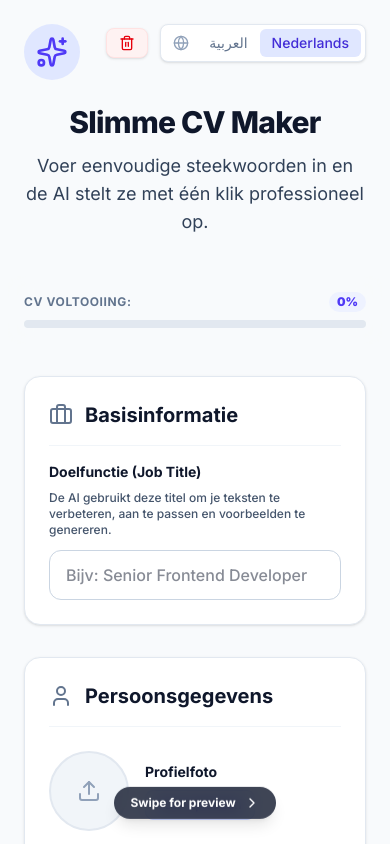
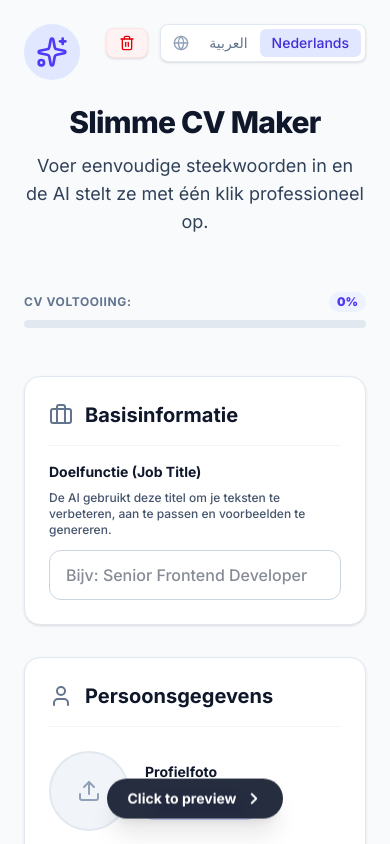
Before and after one commit to abdusari397-hue/ai-cv-builder, a Next.js app: page / in a window 390 px wide. Built offline with nearby package versions, Linux system fonts and the light colour scheme.

Commit message:
fix: make mobile navigation buttons clickable for devices without touch/swipe

```diff
--- a/src/app/page.tsx
+++ b/src/app/page.tsx
@@ -178,11 +178,11 @@ export default function Home() {
         <div id="form-area" className="w-full shrink-0 snap-center lg:w-1/2 h-full overflow-y-auto p-6 md:p-10 lg:px-10 pb-24 relative">
 
           {/* Mobile Swipe Indicator */}
-          <div className="lg:hidden absolute bottom-6 left-0 right-0 flex justify-center pointer-events-none sticky-bottom z-50">
-            <div className="bg-slate-900/80 backdrop-blur text-white px-4 py-2 rounded-full text-xs font-bold flex items-center gap-2 shadow-lg animate-bounce">
-              <span>{language === 'ar' ? 'اسحب للمعاينة' : 'Swipe for preview'}</span>
-              <svg width="16" height="16" viewBox="0 0 24 24" fill="none" stroke="currentColor" strokeWidth="2" strokeLinecap="round" strokeLinejoin="round" className={language === 'ar' ? 'rotate-180' : ''}><path d="m9 18 6-6-6-6"/></svg>
-            </div>
+          <div className="lg:hidden absolute bottom-6 left-0 right-0 flex justify-center sticky-bottom z-50">
+            <a href="#preview-area" className="bg-slate-900/90 backdrop-blur text-white px-5 py-2.5 rounded-full text-sm font-bold flex items-center gap-2 shadow-xl hover:bg-slate-800 transition-all animate-bounce cursor-pointer">
+              <span>{language === 'ar' ? 'انقر للمعاينة' : 'Click to preview'}</span>
+              <svg width="18" height="18" viewBox="0 0 24 24" fill="none" stroke="currentColor" strokeWidth="2.5" strokeLinecap="round" strokeLinejoin="round" className={language === 'ar' ? 'rotate-180' : ''}><path d="m9 18 6-6-6-6"/></svg>
+            </a>
           </div>
 
           <header className={`mb-10 text-center ${language === 'ar' ? 'lg:text-right' : 'lg:text-left'}`}>
@@ -389,11 +389,11 @@ export default function Home() {
       {/* Right Preview Area */}
       <div id="preview-area" className="w-full shrink-0 snap-center lg:w-1/2 h-full overflow-y-auto bg-slate-200 lg:bg-white border-s border-slate-200 relative pb-20 lg:pb-0">
           {/* Mobile Swipe Indicator (Back) */}
-          <div className="lg:hidden absolute bottom-6 left-0 right-0 flex justify-center pointer-events-none sticky-bottom z-50">
-            <div className="bg-indigo-600/90 backdrop-blur text-white px-4 py-2 rounded-full text-xs font-bold flex items-center gap-2 shadow-lg">
-              <svg width="16" height="16" viewBox="0 0 24 24" fill="none" stroke="currentColor" strokeWidth="2" strokeLinecap="round" strokeLinejoin="round" className={language === 'ar' ? '' : 'rotate-180'}><path d="m15 18-6-6 6-6"/></svg>
-              <span>{language === 'ar' ? 'اسحب للتعديل' : 'Swipe to edit'}</span>
-            </div>
+          <div className="lg:hidden absolute bottom-6 left-0 right-0 flex justify-center sticky-bottom z-50">
+            <a href="#form-area" className="bg-indigo-600/90 hover:bg-indigo-700 backdrop-blur text-white px-5 py-2.5 rounded-full text-sm font-bold flex items-center gap-2 shadow-xl cursor-pointer transition-all">
+              <svg width="18" height="18" viewBox="0 0 24 24" fill="none" stroke="currentColor" strokeWidth="2.5" strokeLinecap="round" strokeLinejoin="round" className={language === 'ar' ? '' : 'rotate-180'}><path d="m15 18-6-6 6-6"/></svg>
+              <span>{language === 'ar' ? 'انقر للتعديل' : 'Click to edit'}</span>
+            </a>
           </div>
         <CVPreview />
       </div>
```
